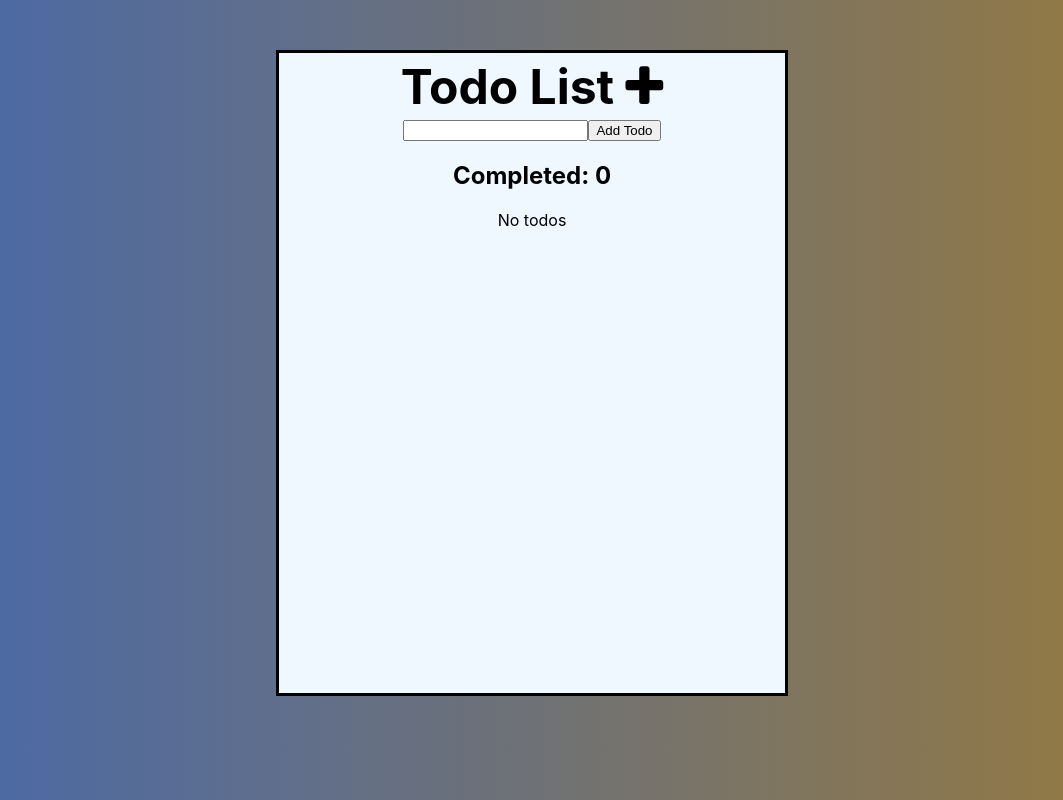
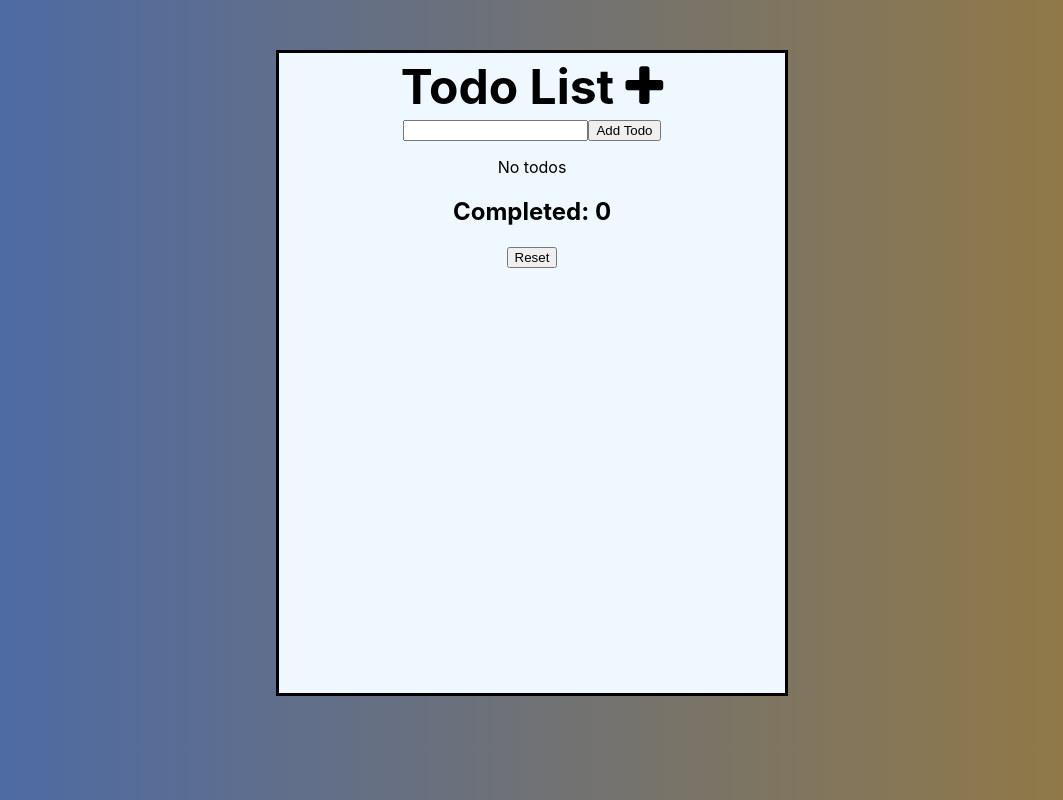
Before and after one commit to williamkemeny/todoList, a React (Create React App) app: page / in a window 1280 px wide. Shown: the whole page, without its empty margins (108-1171 px from the left). Built offline with nearby package versions, Linux system fonts and the light colour scheme.

Commit message:
Reset Completed button added

```diff
--- a/src/App.js
+++ b/src/App.js
@@ -1,6 +1,6 @@
 import { useEffect, useState } from "react";
 import { useDispatch, useSelector } from "react-redux";
-import { addTodo, deleteTodo } from "./actions";
+import { addTodo, deleteTodo, countZero } from "./actions";
 import DOMPurify from "dompurify";
 import "./App.css";
 
@@ -34,10 +34,6 @@ const Todos = () => {
 const TodoInput = () => {
   const dispatch = useDispatch();
   const [newTodo, setNewTodo] = useState("");
-  const count = useSelector((state) => state.count);
-  useEffect(() => {
-    localStorage.setItem("count", JSON.stringify(count));
-  }, [count]);
   const handleChange = (event) =>
     setNewTodo(DOMPurify.sanitize(event.target.value));
   const handleClick = () => (dispatch(addTodo(newTodo)), setNewTodo(""));
@@ -45,7 +41,21 @@ const TodoInput = () => {
     <div>
       <input value={newTodo} onChange={handleChange} type="text" />
       <button onClick={handleClick}>Add Todo</button>
+    </div>
+  );
+};
+
+const Count = () => {
+  const dispatch = useDispatch();
+  const count = useSelector((state) => state.count);
+  useEffect(() => {
+    localStorage.setItem("count", JSON.stringify(count));
+  }, [count]);
+  const handleClick = () => dispatch(countZero());
+  return (
+    <div>
       <h2>Completed: {count}</h2>
+      <button onClick={handleClick}>Reset</button>
     </div>
   );
 };
@@ -58,6 +68,7 @@ function App() {
       </h1>
       <TodoInput />
       <Todos />
+      <Count />
     </div>
   );
 }
--- a/src/actions/index.js
+++ b/src/actions/index.js
@@ -14,3 +14,9 @@ export const deleteTodo = (id) => {
     payload: id,
   };
 };
+
+export const countZero = () => {
+  return {
+    type: "COUNT_ZERO",
+  };
+};
--- a/src/reducers/todo.js
+++ b/src/reducers/todo.js
@@ -18,6 +18,11 @@ const todoReducer = (state = initialState, action) => {
         todos: state.todos.filter((todo) => todo.id !== action.payload),
         count: state.count + 1,
       };
+    case "COUNT_ZERO":
+      return {
+        todos: state.todos,
+        count: 0,
+      };
     default:
       return state;
   }
```
